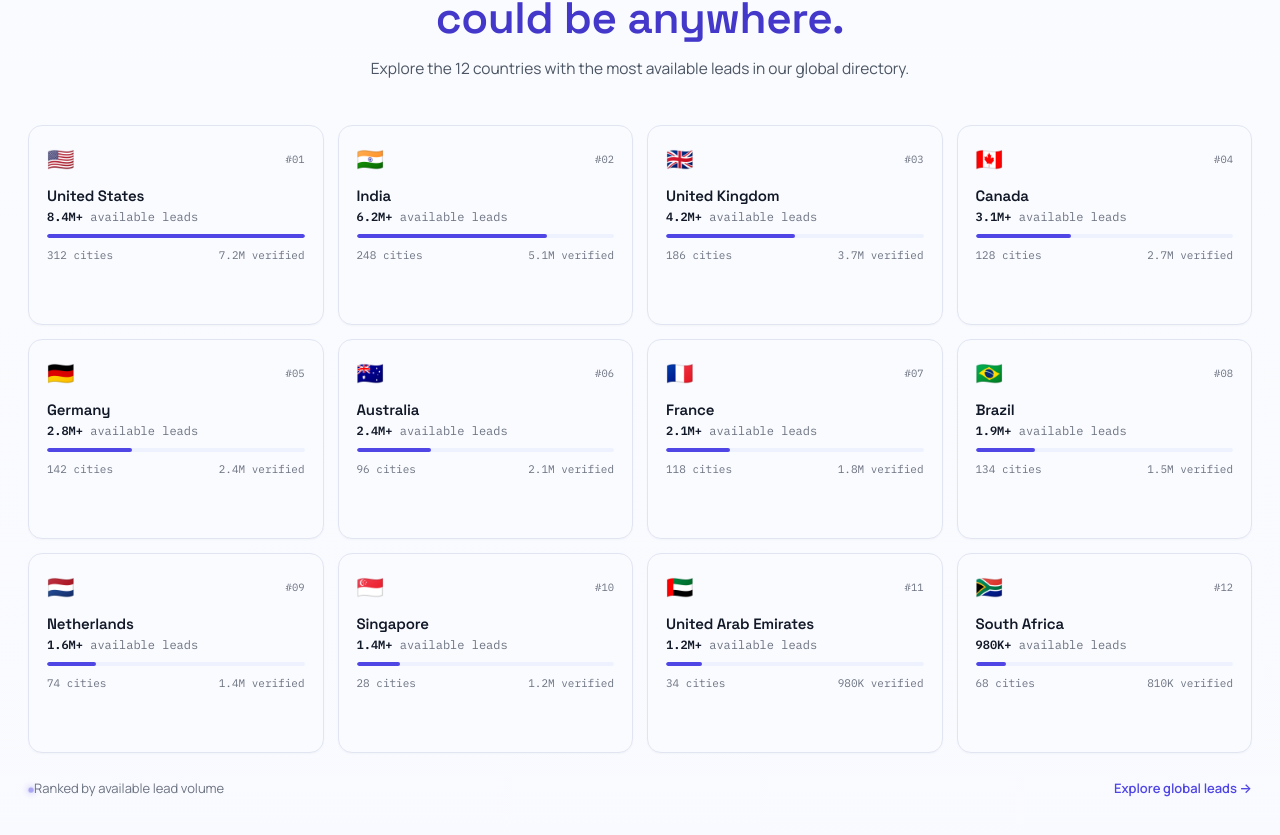
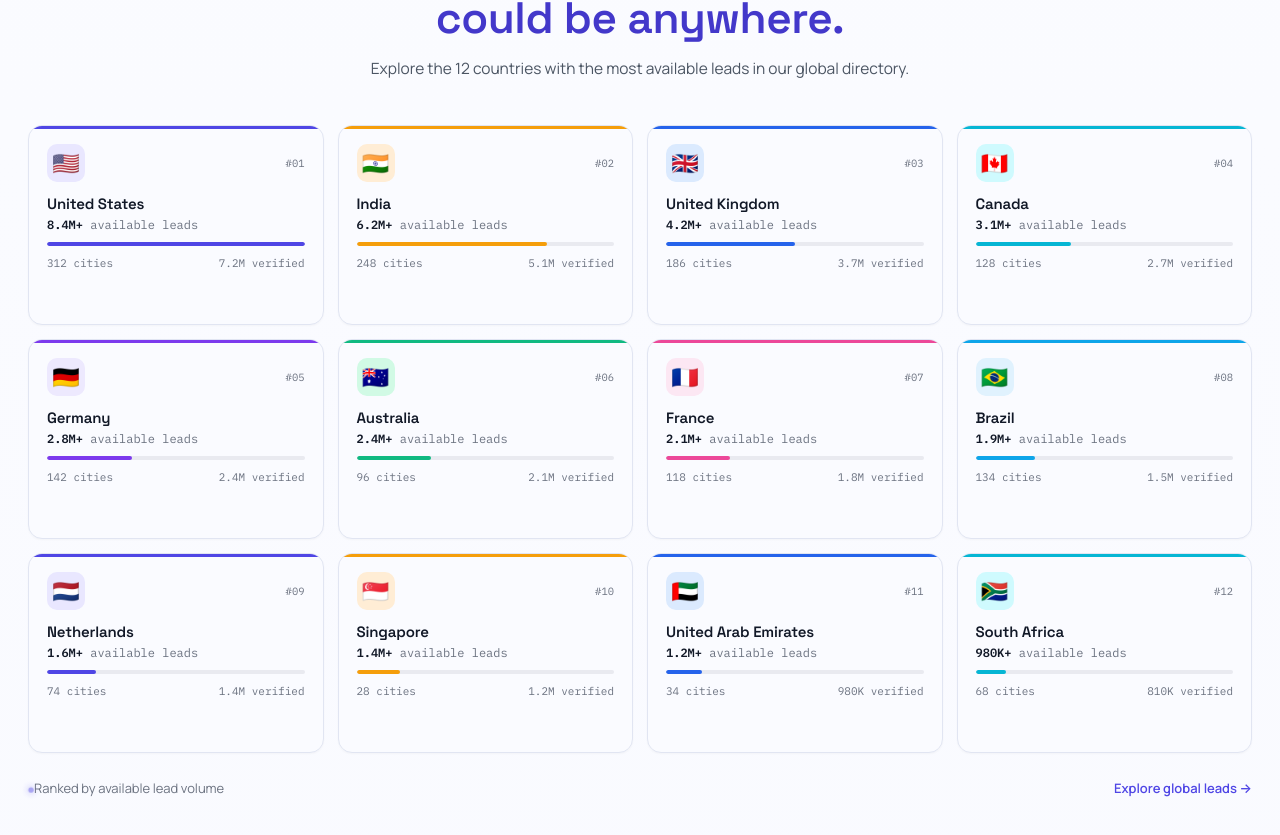
Before and after one commit to saifullahkhancs/free-leads, a React (Vite) app in the folder frontend/: page /app in a window 1280 px wide. Shown: the part 1060-1895 px from the top of the page. Built offline with nearby package versions, Linux system fonts and the light colour scheme; no server answers.

Commit message:
Add light color tints to landing page country cards
Co-authored-by: arena-agent <297053741+arena-agent@users.noreply.github.com>

```diff
--- a/frontend/src/pages/LandingPage.jsx
+++ b/frontend/src/pages/LandingPage.jsx
@@ -158,6 +158,19 @@ const STEPS = [
   },
 ];
 
+// Light pastel palette reused across the country cards (same family of tints
+// as the lead-type cards) so the coverage grid feels colourful but calm.
+const COUNTRY_TINTS = [
+  { accent: "#4F46E5", soft: "rgba(79,70,229,0.10)", tint: "#F5F3FF", tintHover: "#EFEBFF", iconTint: "#E9E7FF" },
+  { accent: "#F59E0B", soft: "rgba(245,158,11,0.10)", tint: "#FFF8F2", tintHover: "#FFF2E8", iconTint: "#FFEDD5" },
+  { accent: "#2563EB", soft: "rgba(37,99,235,0.10)", tint: "#F2F7FF", tintHover: "#EAF2FF", iconTint: "#DBEAFE" },
+  { accent: "#06B6D4", soft: "rgba(6,182,212,0.10)", tint: "#F2FAFF", tintHover: "#E9F6FF", iconTint: "#CFFAFE" },
+  { accent: "#7C3AED", soft: "rgba(124,58,237,0.10)", tint: "#F6F3FF", tintHover: "#EEE9FF", iconTint: "#EDE9FE" },
+  { accent: "#10B981", soft: "rgba(16,185,129,0.10)", tint: "#F1FDF8", tintHover: "#E7FAF1", iconTint: "#D1FAE5" },
+  { accent: "#EC4899", soft: "rgba(236,72,153,0.10)", tint: "#FFF4F9", tintHover: "#FFEBF4", iconTint: "#FCE7F3" },
+  { accent: "#0EA5E9", soft: "rgba(14,165,233,0.10)", tint: "#F1F9FF", tintHover: "#E6F4FF", iconTint: "#E0F2FE" },
+];
+
 const FALLBACK_COUNTRIES = [
   { code: "US", name: "United States", count: "8.4M+", verified: "7.2M verified", cities: "312 cities", share: 100 },
   { code: "IN", name: "India", count: "6.2M+", verified: "5.1M verified", cities: "248 cities", share: 74 },
@@ -285,8 +298,21 @@ export default function LandingPage() {
           <p>Explore the 12 countries with the most available leads in our global directory.</p>
         </div>
         <div className="country-grid">
-          {countries.map((c, i) => (
-            <div className="country-card" key={c.code || c.name}>
+          {countries.map((c, i) => {
+            const tone = COUNTRY_TINTS[i % COUNTRY_TINTS.length];
+            return (
+            <div
+              className="country-card"
+              key={c.code || c.name}
+              style={{
+                "--accent": tone.accent,
+                "--soft": tone.soft,
+                "--card-tint": tone.tint,
+                "--card-tint-hover": tone.tintHover,
+                "--icon-tint": tone.iconTint,
+              }}
+              onMouseMove={handleTypeCardMove}
+            >
               <div className="country-top">
                 <span className="country-flag">{flag(c.code)}</span>
                 <span className="country-rank">#{String(i + 1).padStart(2, "0")}</span>
@@ -299,7 +325,8 @@ export default function LandingPage() {
                 <span>{c.verified}</span>
               </div>
             </div>
-          ))}
+            );
+          })}
         </div>
         <div className="footnote">
           <span><span className="live-pulse" />Ranked by available lead volume</span>
--- a/frontend/src/styles/landing.css
+++ b/frontend/src/styles/landing.css
@@ -800,8 +800,9 @@ section.block,
 }
 
 .country-card {
-  background: var(--card-country);
+  background: var(--card-tint, var(--card-country));
   border: 1px solid var(--line);
+  overflow: hidden;
   border-radius: var(--radius-md);
   padding: 18px;
   transition: background-color var(--t-slow) var(--ease), border-color var(--t-slow) var(--ease),
@@ -829,30 +830,45 @@ section.block,
   to { opacity: 1; transform: translateY(0); }
 }
 
+.country-card::before {
+  content: "";
+  position: absolute;
+  top: 0;
+  left: 0;
+  right: 0;
+  height: 3px;
+  background: var(--accent, var(--primary));
+  transition: height var(--t-slow) var(--ease);
+}
+
 .country-card::after {
   content: "";
   position: absolute;
-  left: 18px;
-  right: 18px;
-  bottom: 12px;
-  height: 2px;
-  background: linear-gradient(90deg, transparent, var(--primary), transparent);
+  inset: 0;
+  background: radial-gradient(circle at var(--mx,50%) var(--my,0%), var(--soft, rgba(79,70,229,0.10)), transparent 60%);
   opacity: 0;
-  transform: scaleX(0.4);
-  transition: opacity 0.3s ease, transform 0.3s ease;
-  border-radius: 2px;
+  transition: opacity var(--t-slow) var(--ease);
+  pointer-events: none;
+}
+
+.country-card > * {
+  position: relative;
+  z-index: 1;
 }
 
 .country-card:hover {
-  background: var(--card-blue);
+  background: var(--card-tint-hover, var(--card-blue));
   border-color: var(--light-indigo-border);
   transform: translateY(-3px);
   box-shadow: var(--shadow-card-hover);
 }
 
+.country-card:hover::before {
+  height: 4px;
+}
+
 .country-card:hover::after {
   opacity: 1;
-  transform: scaleX(1);
 }
 
 .country-card:hover .country-flag {
@@ -873,7 +889,14 @@ section.block,
 }
 
 .country-flag {
-  font-size: 22px;
+  font-size: 20px;
+  width: 38px;
+  height: 38px;
+  border-radius: 10px;
+  display: inline-flex;
+  align-items: center;
+  justify-content: center;
+  background: var(--icon-tint, var(--icon-indigo));
 }
 
 .country-rank {
@@ -907,7 +930,7 @@ section.block,
 .country-volume {
   height: 4px;
   border-radius: 100px;
-  background: var(--primary-light);
+  background: rgba(15, 23, 42, 0.07);
   overflow: hidden;
   margin-bottom: 10px;
 }
@@ -916,7 +939,7 @@ section.block,
 .country-volume span {
   display: block;
   height: 100%;
-  background: var(--primary);
+  background: var(--accent, var(--primary));
   border-radius: 100px;
 }
 
```
